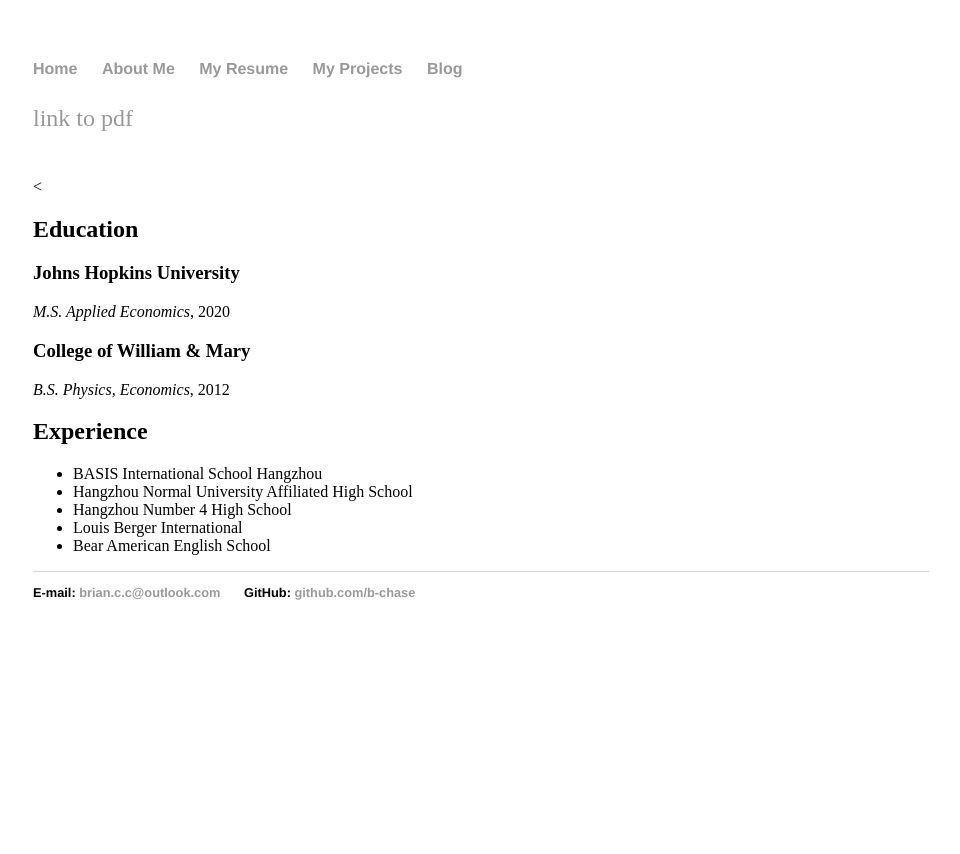
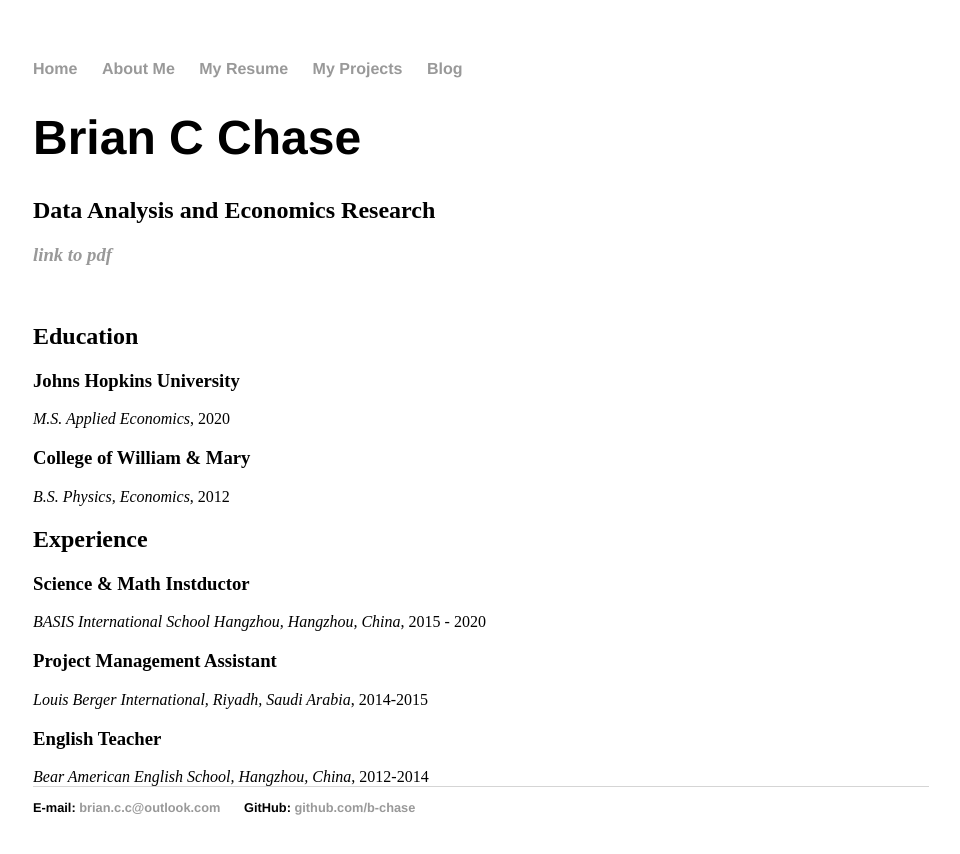
Before and after one commit to b-chase/b-chase.github.io, a Jekyll site: the page built from resume/index.html, in a window 1280 px wide. Shown: the top 854 px of the page, without its empty margins (159-1119 px from the left). Built offline with Jekyll 4.4.1, drawn with Linux system fonts in a browser that asks for light colours.

Commit message:
listing experience

```diff
--- /dev/null
+++ b/_includes/experience.html
@@ -0,0 +1,3 @@
+<h3>{{ include.role }}</h3>
+<span><em>{{ include.workplace }}, {{ include.city }}</em>,  {{ include.when }}</span>
+<br>
--- a/resume/index.html
+++ b/resume/index.html
@@ -2,10 +2,12 @@
 layout: default
 title: Brian Chase's Resume
 ---
-<p><a href="/Brian Chase - resume.pdf" target="new">link to pdf</a></p>
+<h1>Brian C Chase</h1>
+<h2>Data Analysis and Economics Research</h2>
+<h3><em><a href="/Brian Chase - resume.pdf" target="new">link to pdf</a></em></h3>
 <br>
 <section id="Education">
-  <<h2>Education</h2>
+  <h2>Education</h2>
   <div id="JHU">
     {% include education.html university="Johns Hopkins University" degree="M.S. Applied Economics" year="2020"%}
   </div>
@@ -15,11 +17,8 @@
 </section>
 <section id="Experience">
   <h2>Experience</h2>
-  <ul>
-    <li>BASIS International School Hangzhou</li>
-    <li>Hangzhou Normal University Affiliated High School</li>
-    <li>Hangzhou Number 4 High School</li>
-    <li>Louis Berger International</li>
-    <li>Bear American English School</li>
-  </ul>
+  {% include experience.html role="Science & Math Instductor" workplace="BASIS International School Hangzhou" city="Hangzhou, China" when="2015 - 2020" %}
+  {% include experience.html role="Project Management Assistant" workplace="Louis Berger International" city="Riyadh, Saudi Arabia" when="2014-2015" %}
+  {% include experience.html role="English Teacher" workplace="Bear American English School" city="Hangzhou, China" when="2012-2014" %}
+
 </section>
```
